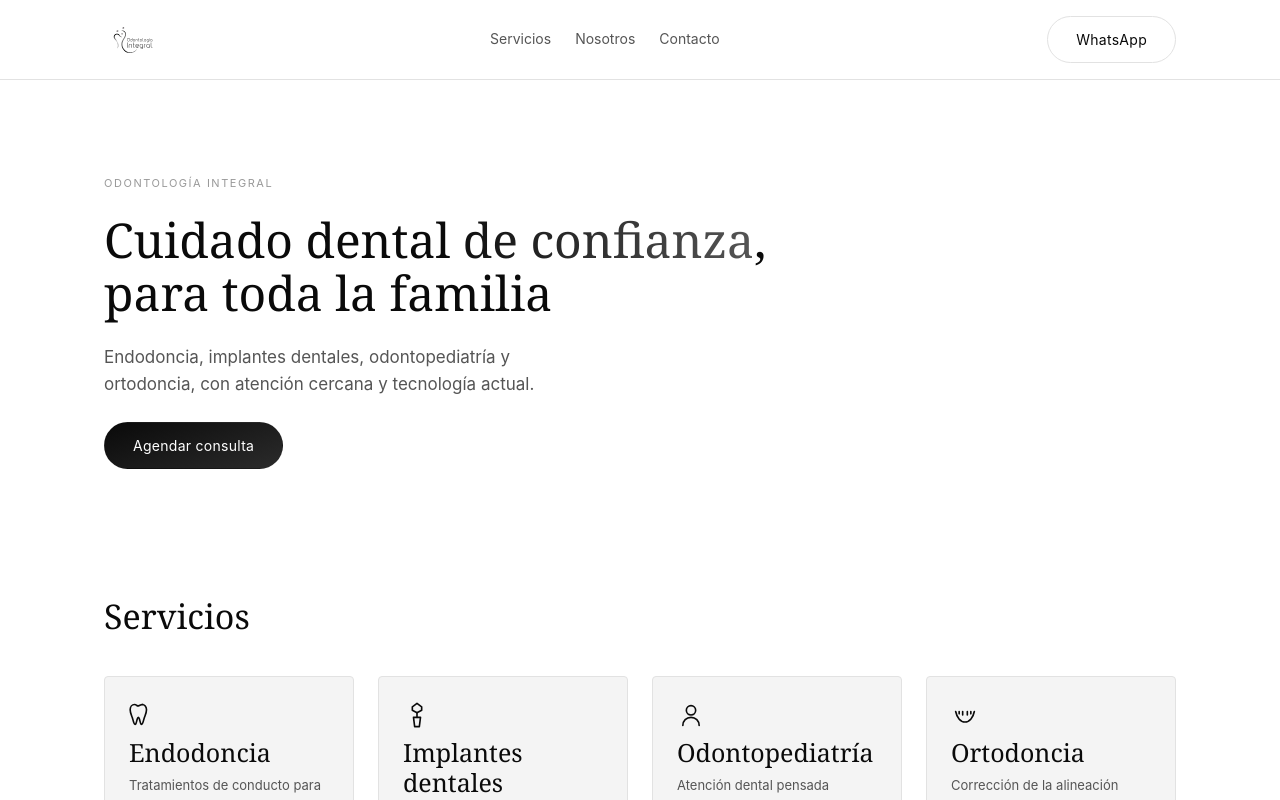
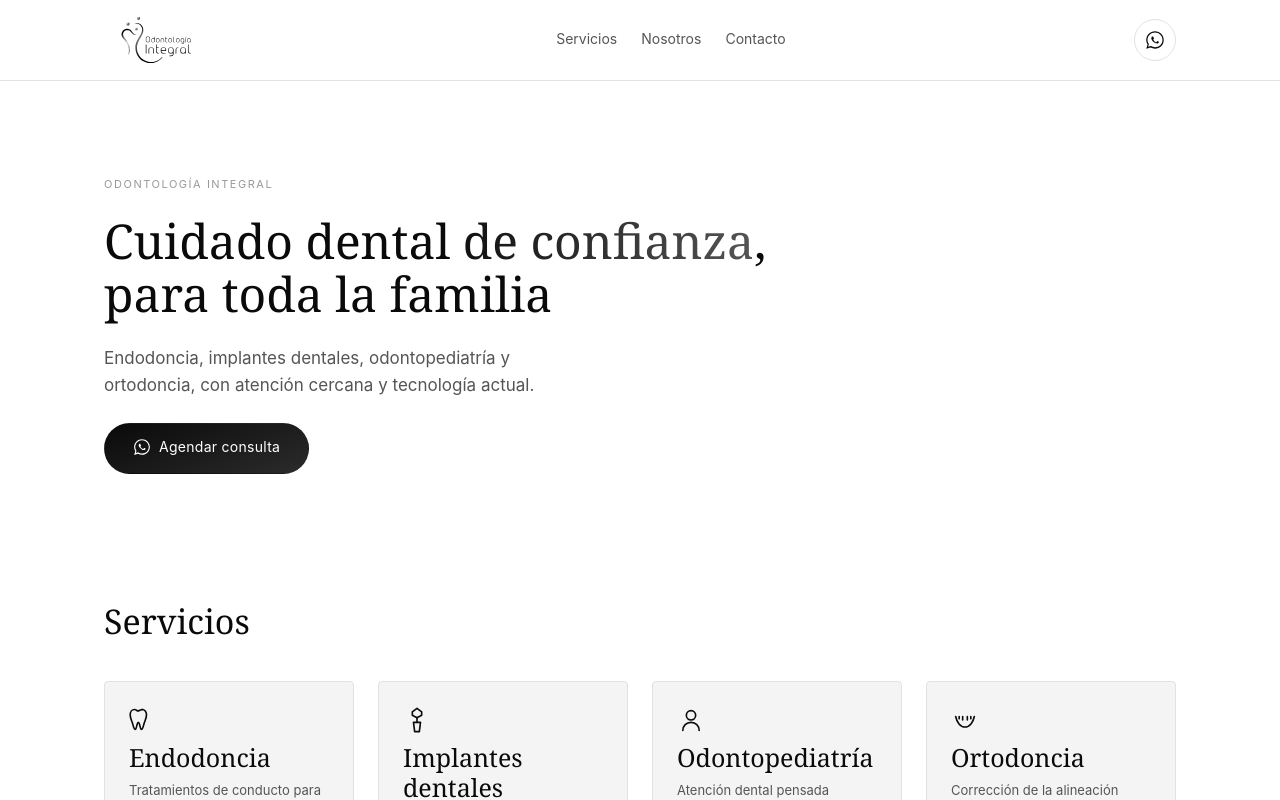
Before and after one commit to SBellido/odontologia-integral, a React (Vite) app: page / in a window 1280 px wide. Shown: the top 800 px of the page. Built offline with nearby package versions, Linux system fonts and the light colour scheme; no server answers.

Commit message:
Enlarge header logo and replace WhatsApp text button with icon

```diff
--- /dev/null
+++ b/src/components/atoms/WhatsAppIcon.css
@@ -0,0 +1,3 @@
+.whatsapp-icon {
+  display: block;
+}
--- /dev/null
+++ b/src/components/atoms/WhatsAppIcon.tsx
@@ -0,0 +1,23 @@
+import './WhatsAppIcon.css';
+
+interface WhatsAppIconProps {
+  size?: number;
+}
+
+// Ícono de chat/teléfono genérico (no es el logo oficial con marca registrada de WhatsApp)
+export function WhatsAppIcon({ size = 22 }: WhatsAppIconProps) {
+  return (
+    <svg
+      className="whatsapp-icon"
+      width={size}
+      height={size}
+      viewBox="0 0 32 32"
+      role="img"
+      aria-label="WhatsApp"
+      fill="currentColor"
+    >
+      <path d="M16 2C8.3 2 2 8.3 2 16c0 2.6.7 5.1 2.1 7.3L2 30l6.9-2c2.1 1.2 4.5 1.8 7.1 1.8 7.7 0 14-6.3 14-14S23.7 2 16 2Zm0 25.5c-2.3 0-4.5-.6-6.4-1.8l-.5-.3-4.1 1.2 1.2-4-.3-.5C4.6 20.3 4 18.2 4 16 4 9.4 9.4 4 16 4s12 5.4 12 12-5.4 11.5-12 11.5Z" />
+      <path d="M22.4 18.9c-.3-.2-2-1-2.3-1.1-.3-.1-.5-.2-.7.2-.2.3-.8 1.1-1 1.3-.2.2-.4.3-.7.1-.3-.2-1.4-.5-2.6-1.6-1-.9-1.6-2-1.8-2.3-.2-.3 0-.5.1-.7.1-.1.3-.4.5-.5.2-.2.2-.3.3-.5.1-.2.1-.4 0-.6-.1-.2-.7-1.7-1-2.3-.3-.6-.5-.5-.7-.5h-.6c-.2 0-.5.1-.8.4-.3.3-1 1-1 2.4s1 2.8 1.2 3c.1.2 2.1 3.2 5 4.5.7.3 1.3.5 1.7.6.7.2 1.4.2 1.9.1.6-.1 2-.8 2.2-1.6.3-.8.3-1.4.2-1.6-.1-.1-.3-.2-.6-.4Z" />
+    </svg>
+  );
+}
--- /dev/null
+++ b/src/components/molecules/WhatsAppButton.css
@@ -0,0 +1,10 @@
+.whatsapp-button__content {
+  display: inline-flex;
+  align-items: center;
+  gap: 8px;
+}
+
+.whatsapp-button--icon-only {
+  padding: 10px;
+  line-height: 0;
+}
--- a/src/components/molecules/WhatsAppButton.tsx
+++ b/src/components/molecules/WhatsAppButton.tsx
@@ -1,12 +1,15 @@
 import { Button } from '../atoms/Button';
+import { WhatsAppIcon } from '../atoms/WhatsAppIcon';
 import { contactInfo } from '../../data/content';
 import { logContactClick } from '../../firebase/contacts';
+import './WhatsAppButton.css';
 
 interface WhatsAppButtonProps {
   source: string;
   label?: string;
   message?: string;
   variant?: 'solid' | 'outline';
+  iconOnly?: boolean;
 }
 
 export function WhatsAppButton({
@@ -14,6 +17,7 @@ export function WhatsAppButton({
   label = 'Agendar consulta',
   message = 'Hola, quiero consultar sobre un turno en Odontología Integral.',
   variant = 'solid',
+  iconOnly = false,
 }: WhatsAppButtonProps) {
   const href = `https://wa.me/${contactInfo.whatsappNumber}?text=${encodeURIComponent(message)}`;
 
@@ -24,12 +28,17 @@ export function WhatsAppButton({
       target="_blank"
       rel="noopener noreferrer"
       variant={variant}
+      aria-label={iconOnly ? label : undefined}
+      className={iconOnly ? 'whatsapp-button--icon-only' : undefined}
       onClick={() => {
         // Best-effort: si falla el registro en Firestore, no debe impedir que el usuario contacte
         logContactClick(source).catch(() => {});
       }}
     >
-      {label}
+      <span className="whatsapp-button__content">
+        <WhatsAppIcon size={iconOnly ? 20 : 18} />
+        {!iconOnly && label}
+      </span>
     </Button>
   );
 }
--- a/src/components/organisms/Header.css
+++ b/src/components/organisms/Header.css
@@ -9,7 +9,7 @@
 .header__inner {
   max-width: var(--max-width);
   margin: 0 auto;
-  padding: var(--space-sm) var(--space-md);
+  padding: var(--space-xs) var(--space-md);
   display: flex;
   align-items: center;
   justify-content: space-between;
--- a/src/components/organisms/Header.tsx
+++ b/src/components/organisms/Header.tsx
@@ -8,7 +8,7 @@ export function Header() {
     <header className="header">
       <div className="header__inner">
         <a href="#top" className="header__brand" aria-label="Odontología Integral — inicio">
-          <Logo size={36} />
+          <Logo size={64} />
         </a>
         <nav className="header__nav">
           <NavLink href="#servicios">Servicios</NavLink>
@@ -16,7 +16,7 @@ export function Header() {
           <NavLink href="#contacto">Contacto</NavLink>
         </nav>
         <div className="header__cta">
-          <WhatsAppButton source="header" label="WhatsApp" variant="outline" />
+          <WhatsAppButton source="header" label="Contactar por WhatsApp" variant="outline" iconOnly />
         </div>
       </div>
     </header>
```
Also changed, not shown: 1 other file (tests, documents, lock files or other folders).
